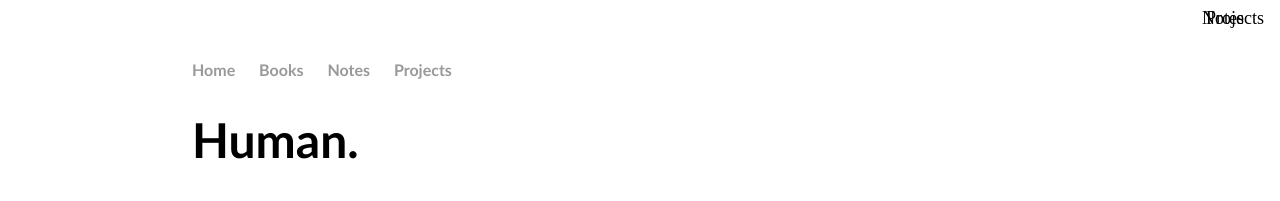
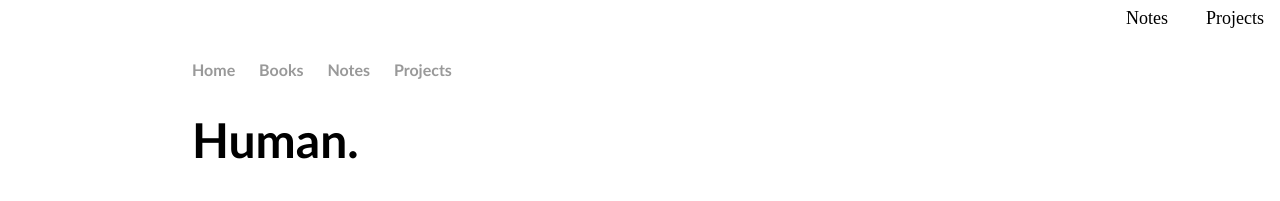
Before and after one commit to scryptive/personal, a Jekyll site: the page built from index.html, in a window 1280 px wide. Shown: the top 201 px of the page. Built offline with Jekyll 4.4.1, drawn with Linux system fonts in a browser that asks for light colours.

Commit message:
Update index.html

```diff
--- a/index.html
+++ b/index.html
@@ -43,7 +43,7 @@ title: planet fred
 .middleright {
     position: absolute;
     top: 8px;
-    right: 36px;
+    right: 112px;
     font-size: 18px;
 }
 
```
